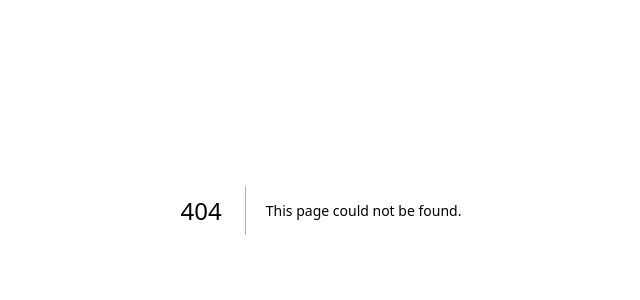
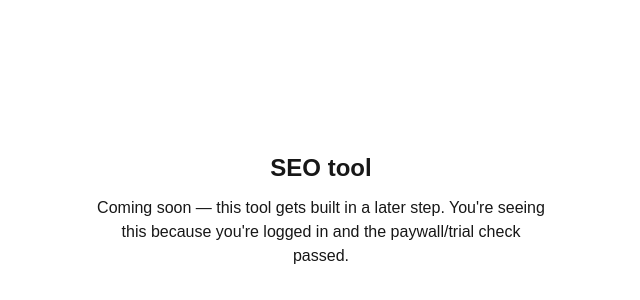
Before and after one commit to sifathassan010-max/siteflow, a Next.js app: page /tools/seo in a window 1280 px wide. Before the commit this address had no page. Shown: the part 190-490 px from the top of the page, without its empty margins (319-959 px from the left). Built offline with nearby package versions, Linux system fonts and the light colour scheme.

Commit message:
Add files via upload

```diff
--- /dev/null
+++ b/src/app/tools/seo/page.tsx
@@ -0,0 +1,11 @@
+export default function Page() {
+  return (
+    <main className="flex min-h-screen flex-col items-center justify-center gap-3 p-8 text-center">
+      <h1 className="text-2xl font-bold">SEO tool</h1>
+      <p className="max-w-md text-slate">
+        Coming soon — this tool gets built in a later step. You&apos;re seeing
+        this because you&apos;re logged in and the paywall/trial check passed.
+      </p>
+    </main>
+  );
+}
```
